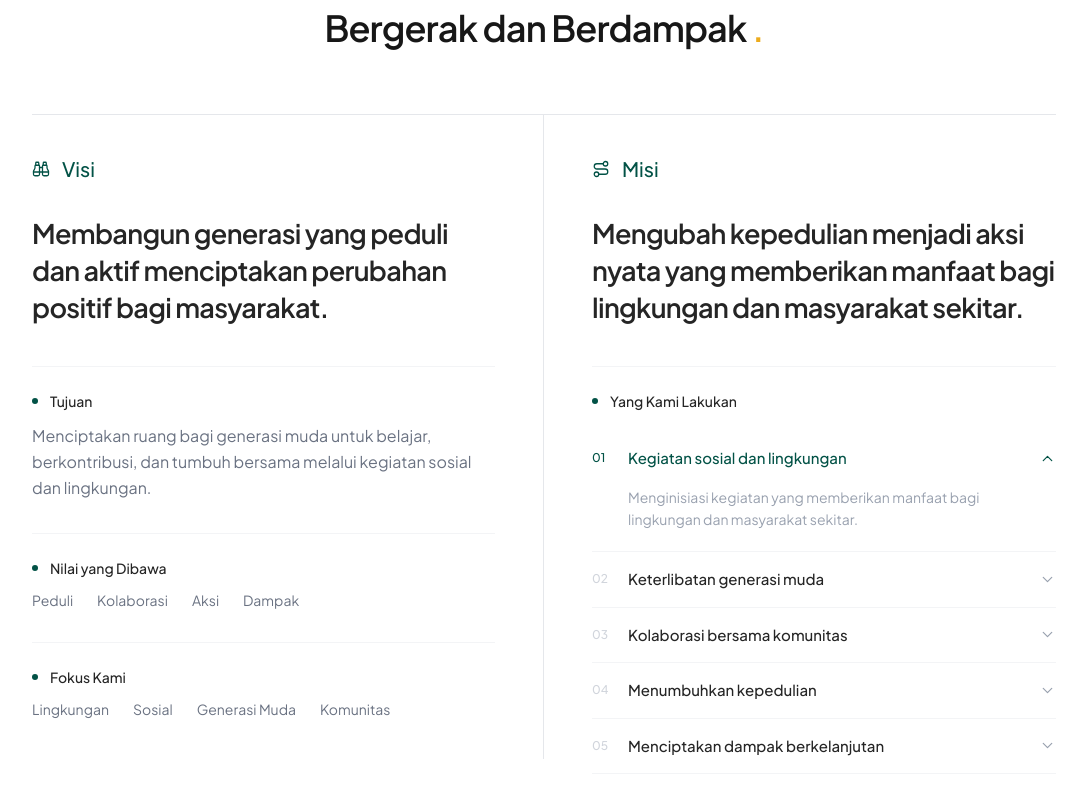
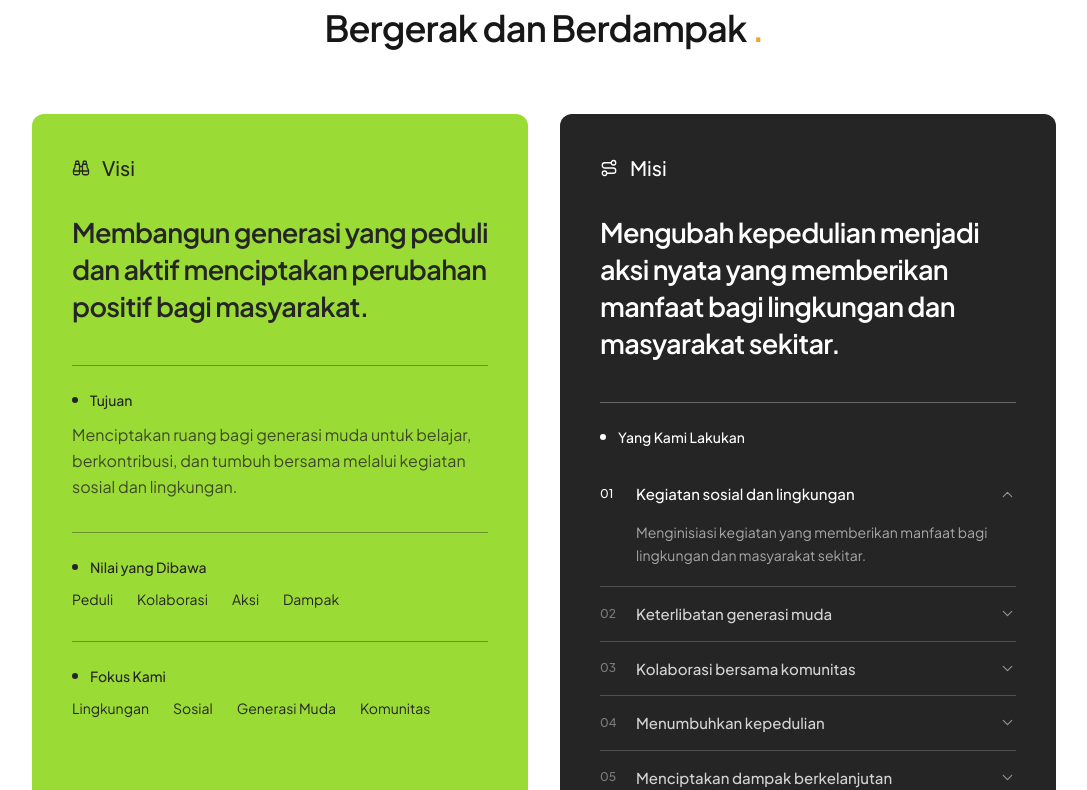
Before and after one commit to RizkyChairi/karsa-community, a Next.js app: page /karsa in a window 1280 px wide. Shown: the part 1550-2340 px from the top of the page, without its empty margins (96-1183 px from the left). Built offline with nearby package versions, Linux system fonts and the light colour scheme.

Commit message:
style: redesign visimisi section design

```diff
--- a/src/components/landing/about/visimisi-karsa/Visimisi.tsx
+++ b/src/components/landing/about/visimisi-karsa/Visimisi.tsx
@@ -34,11 +34,11 @@ export default function Visimisi() {
         "Mengupayakan setiap kegiatan memberikan manfaat yang dapat terus berkembang dalam jangka panjang.",
     },
   ]
+  return (
+    <div className="space-y-12 sm:space-y-14 lg:space-y-16">
 
-  return (
-    <div className="space-y-16">
-
-      <div className="mx-auto max-w-3xl text-center text-3xl font-semibold leading-tight tracking-tight md:text-4xl">
+      {/* HEADING */}
+      <div className="mx-auto max-w-3xl text-center text-2xl font-semibold leading-tight tracking-tight sm:text-3xl md:text-4xl">
         <ScrollReveal direction="up" duration={0.8}>
           <h2>Peduli untuk</h2>
 
@@ -49,58 +49,62 @@ export default function Visimisi() {
         </ScrollReveal>
       </div>
 
+      {/* VISI & MISI */}
+      <div className="mx-auto grid max-w-5xl grid-cols-1 gap-5 sm:gap-6 lg:grid-cols-2 lg:gap-8 lg:items-stretch">
 
-      <div className="mx-auto grid max-w-5xl grid-cols-1 border-y border-gray-200 lg:grid-cols-2">
+        {/* VISI */}
         <ScrollReveal direction="left" duration={0.8}>
-          <div className="py-10 lg:border-r lg:border-gray-200 lg:pr-12">
+          <div className="h-full rounded-xl bg-karsa-green p-6 sm:p-8 lg:p-10">
+
             {/* HEADER */}
-            <div className="flex items-center gap-3">
+            <div className="flex items-center gap-2.5 sm:gap-3">
               <Binoculars
-                size={18}
+                size={17}
                 strokeWidth={1.7}
-                className="text-karsa-primary"
+                className="text-karsa-black sm:h-[18px] sm:w-[18px]"
               />
 
-              <span className="text-xl font-medium text-karsa-primary">
+              <span className="text-lg font-medium text-karsa-black sm:text-xl">
                 Visi
               </span>
             </div>
 
-            <div className="mt-8">
-              <h3 className="max-w-xl text-2xl font-semibold leading-snug tracking-tight text-karsa-black md:text-[27px]">
+            {/* MAIN TEXT */}
+            <div className="mt-6 sm:mt-8">
+              <h3 className="max-w-xl text-xl font-semibold leading-snug tracking-tight text-karsa-black sm:text-2xl md:text-[27px]">
                 Membangun generasi yang peduli dan aktif menciptakan
                 perubahan positif bagi masyarakat.
               </h3>
             </div>
 
-
-            <div className="mt-10 border-t border-gray-100 pt-6">
-              <div className="mb-3 flex items-center gap-3">
-                <span className="h-1.5 w-1.5 rounded-full bg-karsa-primary" />
+            {/* TUJUAN */}
+            <div className="mt-8 border-t border-karsa-black/40 pt-5 sm:mt-10 sm:pt-6">
+              <div className="mb-3 flex items-center gap-2.5 sm:gap-3">
+                <span className="h-1.5 w-1.5 rounded-full bg-karsa-black" />
 
                 <p className="text-sm font-medium text-karsa-black">
                   Tujuan
                 </p>
               </div>
 
-              <p className="max-w-lg text-[15px] leading-relaxed text-gray-500 md:text-base">
+              <p className="max-w-lg text-sm leading-relaxed text-karsa-black/80 sm:text-[15px] md:text-base">
                 Menciptakan ruang bagi generasi muda untuk belajar,
                 berkontribusi, dan tumbuh bersama melalui kegiatan sosial
                 dan lingkungan.
               </p>
             </div>
 
-
-            <div className="mt-8 border-t border-gray-100 pt-6">
-              <div className="mb-3 flex items-center gap-3">
-                <span className="h-1.5 w-1.5 rounded-full bg-karsa-primary" />
+            {/* NILAI */}
+            <div className="mt-7 border-t border-karsa-black/40 pt-5 sm:mt-8 sm:pt-6">
+              <div className="mb-3 flex items-center gap-2.5 sm:gap-3">
+                <span className="h-1.5 w-1.5 rounded-full bg-karsa-black" />
 
                 <p className="text-sm font-medium text-karsa-black">
                   Nilai yang Dibawa
                 </p>
               </div>
 
-              <div className="flex flex-wrap gap-x-6 gap-y-2 text-sm text-gray-500">
+              <div className="flex flex-wrap gap-x-5 gap-y-2 text-sm text-karsa-black sm:gap-x-6">
                 <span>Peduli</span>
                 <span>Kolaborasi</span>
                 <span>Aksi</span>
@@ -108,53 +112,58 @@ export default function Visimisi() {
               </div>
             </div>
 
-
-            <div className="mt-8 border-t border-gray-100 pt-6">
-              <div className="mb-3 flex items-center gap-3">
-                <span className="h-1.5 w-1.5 rounded-full bg-karsa-primary" />
+            {/* FOKUS */}
+            <div className="mt-7 border-t border-karsa-black/40 pt-5 sm:mt-8 sm:pt-6">
+              <div className="mb-3 flex items-center gap-2.5 sm:gap-3">
+                <span className="h-1.5 w-1.5 rounded-full bg-karsa-black" />
 
                 <p className="text-sm font-medium text-karsa-black">
                   Fokus Kami
                 </p>
               </div>
 
-              <div className="flex flex-wrap gap-x-6 gap-y-2 text-sm text-gray-500">
+              <div className="flex flex-wrap gap-x-5 gap-y-2 text-sm text-karsa-black sm:gap-x-6">
                 <span>Lingkungan</span>
                 <span>Sosial</span>
                 <span>Generasi Muda</span>
                 <span>Komunitas</span>
               </div>
             </div>
+
           </div>
         </ScrollReveal>
 
+        {/* MISI */}
         <ScrollReveal direction="right" duration={0.8}>
-          <div className="py-10 lg:pl-12">
+          <div className="h-full rounded-xl bg-karsa-black p-6 text-white sm:p-8 lg:p-10">
+
             {/* HEADER */}
-            <div className="flex items-center gap-3">
+            <div className="flex items-center gap-2.5 sm:gap-3">
               <Route
-                size={18}
+                size={17}
                 strokeWidth={1.7}
-                className="text-karsa-primary"
+                className="text-white sm:h-[18px] sm:w-[18px]"
               />
 
-              <span className="text-xl font-medium text-karsa-primary">
+              <span className="text-lg font-medium text-white sm:text-xl">
                 Misi
               </span>
             </div>
 
-            <div className="mt-8">
-              <h3 className="max-w-xl text-2xl font-semibold leading-snug tracking-tight text-karsa-black md:text-[27px]">
+            {/* MAIN TEXT */}
+            <div className="mt-6 sm:mt-8">
+              <h3 className="max-w-xl text-xl font-semibold leading-snug tracking-tight text-white sm:text-2xl md:text-[27px]">
                 Mengubah kepedulian menjadi aksi nyata yang memberikan
                 manfaat bagi lingkungan dan masyarakat sekitar.
               </h3>
             </div>
 
-            <div className="mt-10 border-t border-gray-100 pt-6">
-              <div className="mb-5 flex items-center gap-3">
-                <span className="h-1.5 w-1.5 rounded-full bg-karsa-primary" />
+            {/* MISSIONS */}
+            <div className="mt-8 border-t border-white/30 pt-5 sm:mt-10 sm:pt-6">
+              <div className="mb-4 flex items-center gap-2.5 sm:mb-5 sm:gap-3">
+                <span className="h-1.5 w-1.5 rounded-full bg-white" />
 
-                <p className="text-sm font-medium text-karsa-black">
+                <p className="text-sm font-medium text-white">
                   Yang Kami Lakukan
                 </p>
               </div>
@@ -166,43 +175,47 @@ export default function Visimisi() {
                   return (
                     <div
                       key={index}
-                      className="border-b border-gray-100"
+                      className="border-b border-white/20"
                     >
                       <button
                         type="button"
                         onClick={() =>
                           setOpenMission(isOpen ? null : index)
                         }
-                        className="flex w-full items-center gap-4 py-4 text-left"
+                        className="flex w-full items-center gap-3 py-3.5 text-left sm:gap-4 sm:py-4"
                       >
+                        {/* NUMBER */}
                         <span
-                          className={`w-5 shrink-0 text-xs font-medium transition-colors duration-300 ${isOpen
-                            ? "text-karsa-primary"
-                            : "text-gray-300"
+                          className={`w-5 shrink-0 text-[11px] font-medium transition-colors duration-300 sm:text-xs ${isOpen
+                            ? "text-white"
+                            : "text-white/40"
                             }`}
                         >
                           0{index + 1}
                         </span>
 
+                        {/* TITLE */}
                         <span
-                          className={`flex-1 text-[15px] font-medium transition-colors duration-300 ${isOpen
-                            ? "text-karsa-primary"
-                            : "text-karsa-black"
+                          className={`flex-1 text-sm font-medium transition-colors duration-300 sm:text-[15px] ${isOpen
+                            ? "text-white"
+                            : "text-white/80"
                             }`}
                         >
                           {item.title}
                         </span>
 
+                        {/* ICON */}
                         <ChevronDown
-                          size={17}
+                          size={16}
                           strokeWidth={1.7}
-                          className={`shrink-0 text-gray-400 transition-transform duration-300 ${isOpen
-                            ? "rotate-180 text-karsa-primary"
+                          className={`shrink-0 text-white/50 transition-transform duration-300 sm:h-[17px] sm:w-[17px] ${isOpen
+                            ? "rotate-180 text-white"
                             : ""
                             }`}
                         />
                       </button>
 
+                      {/* DESCRIPTION */}
                       <div
                         className={`grid transition-all duration-300 ${isOpen
                           ? "grid-rows-[1fr] opacity-100"
@@ -210,7 +223,7 @@ export default function Visimisi() {
                           }`}
                       >
                         <div className="overflow-hidden">
-                          <p className="pb-5 pl-9 pr-6 text-sm leading-relaxed text-gray-400">
+                          <p className="pb-4 pl-8 pr-4 text-xs leading-relaxed text-white/60 sm:pb-5 sm:pl-9 sm:pr-6 sm:text-sm">
                             {item.description}
                           </p>
                         </div>
@@ -220,8 +233,10 @@ export default function Visimisi() {
                 })}
               </div>
             </div>
+
           </div>
         </ScrollReveal>
+
       </div>
     </div>
   )
```
